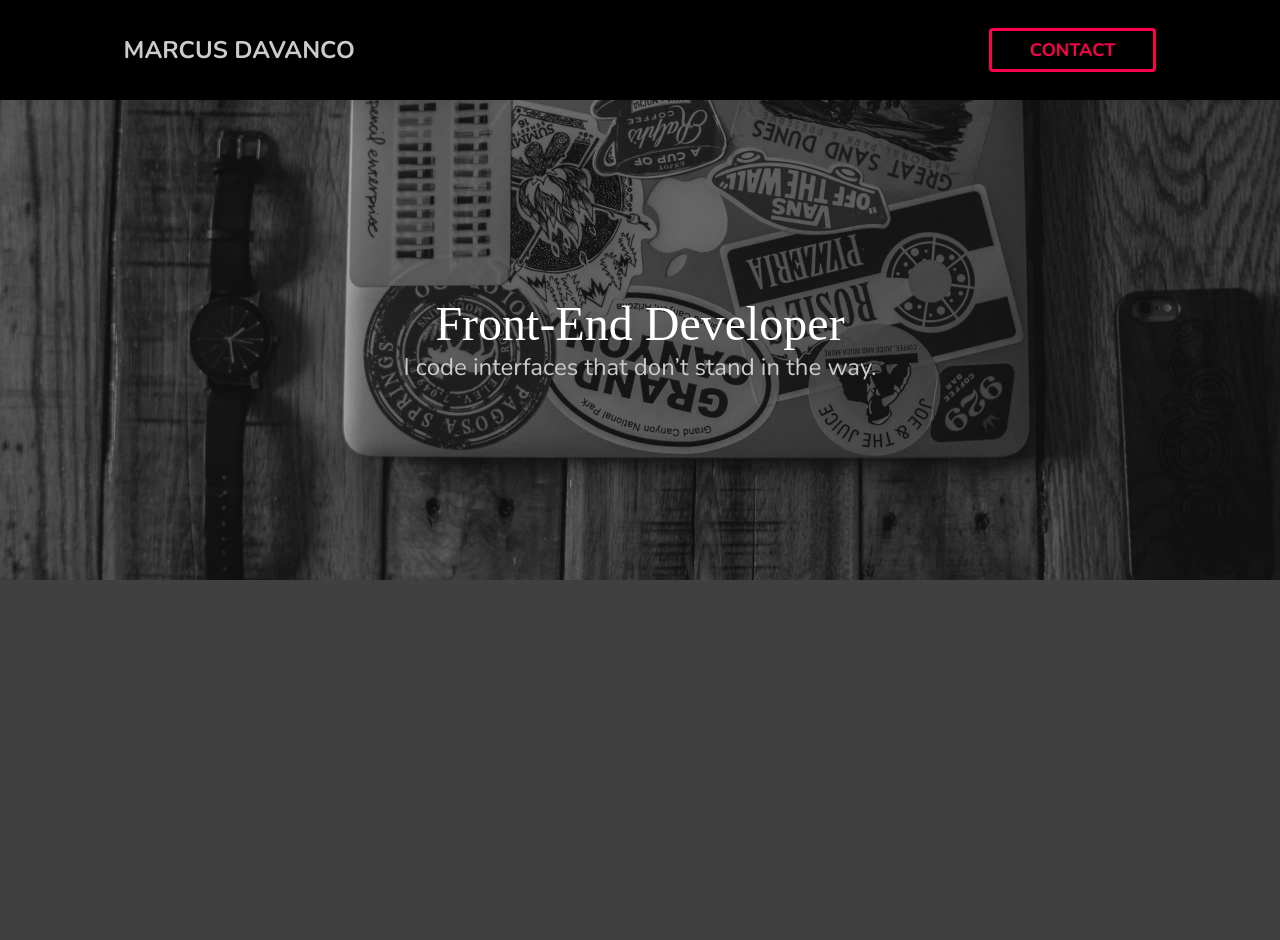
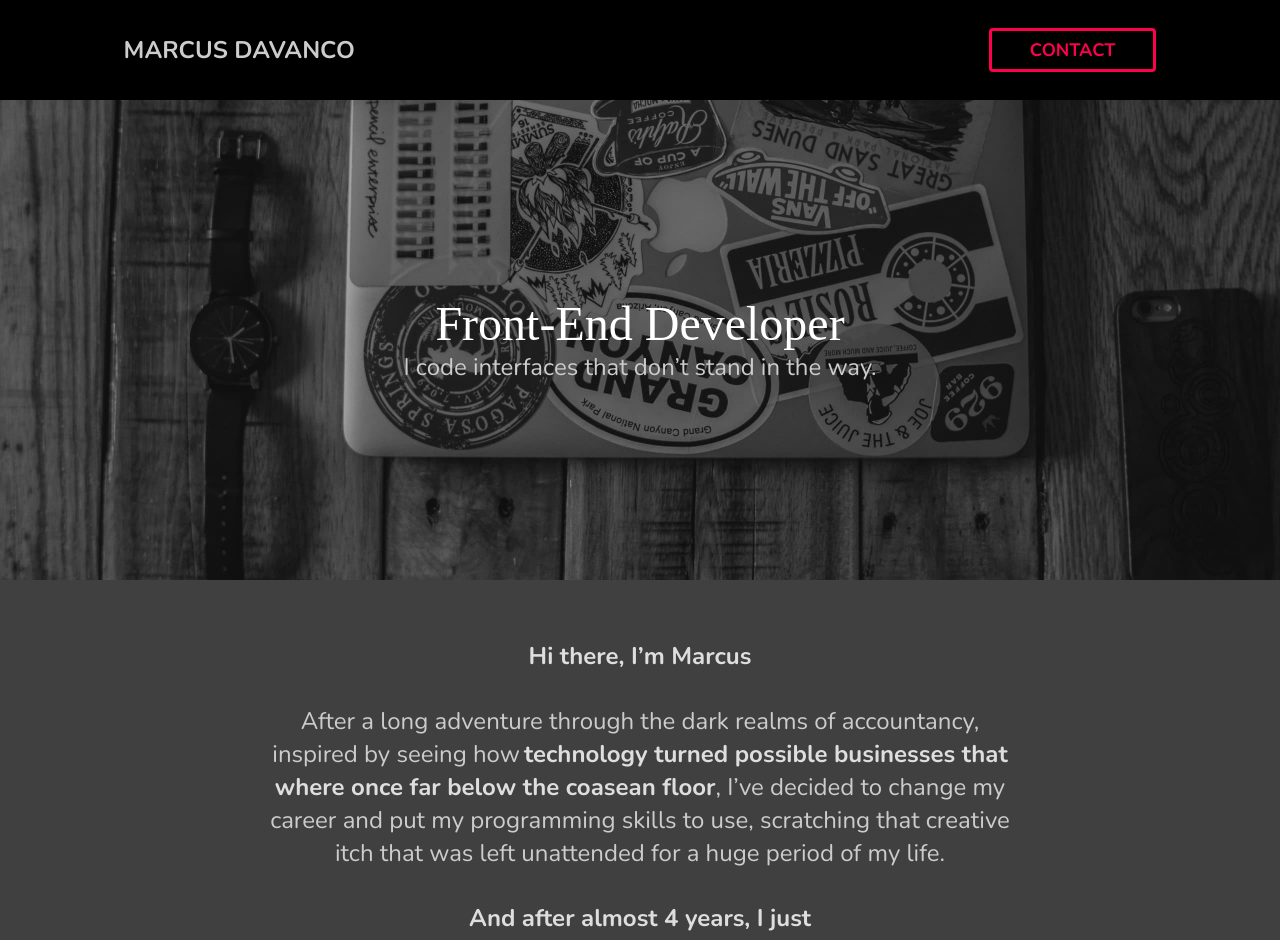
Before and after one commit to marcusdavanco/marcusdavanco.github.io, a React (Vite) app: page / in a window 1280 px wide. Shown: the top 940 px of the page. Before the commit the page ends 800 px from the top, so only its background shows below. Built offline with nearby package versions, Linux system fonts and the light colour scheme; a web font is replaced by a local one.

Commit message:
feat: intro

```diff
--- a/src/App.tsx
+++ b/src/App.tsx
@@ -1,6 +1,7 @@
 import GlobalStyle from "./styles/global";
 import { Header } from "./components/header";
 import { Banner } from "./components/banner";
+import { Intro } from "./components/intro";
 
 function App() {
   return (
@@ -8,6 +9,7 @@ function App() {
       <GlobalStyle />
       <Header />
       <Banner />
+      <Intro />
     </>
   );
 }
--- a/src/components/banner/styles.ts
+++ b/src/components/banner/styles.ts
@@ -2,7 +2,7 @@ import styled from "styled-components";
 
 import Banner from "../../assets/Banner.jpg";
 
-export const Container = styled.div`
+export const Container = styled.section`
   height: 30rem;
   width: 100%;
   background-image: url(${Banner});
--- /dev/null
+++ b/src/components/intro/index.tsx
@@ -0,0 +1,21 @@
+import { Container, Text } from "./styles";
+
+export const Intro = () => {
+  return (
+    <Container>
+      <Text>Hi there, I’m Marcus</Text>
+      <Text>
+        After a long adventure through the dark realms of accountancy, inspired
+        by seeing how
+        <span>
+          technology turned possible businesses that where once far below the
+          coasean floor
+        </span>
+        , I’ve decided to change my career and put my programming skills to use,
+        scratching that creative itch that was left unattended for a huge period
+        of my life.
+      </Text>
+      <Text>And after almost 4 years, I just can’t get enough of it.</Text>
+    </Container>
+  );
+};
--- /dev/null
+++ b/src/components/intro/styles.ts
@@ -0,0 +1,38 @@
+import styled from "styled-components";
+
+export const Container = styled.section`
+  display: flex;
+  flex-direction: column;
+  align-items: center;
+  height: 29.813rem;
+  margin: 3.75rem 0;
+`;
+
+export const Text = styled.p`
+  &:first-of-type,
+  &:last-of-type {
+    font-weight: 700;
+    font-size: 1.5rem;
+    line-height: 2.063rem;
+    margin-bottom: 2rem;
+    color: #dedede;
+    max-width: 22.313rem;
+    text-align: center;
+  }
+
+  &:nth-of-type(2) {
+    font-weight: 400;
+    font-size: 1.5rem;
+    line-height: 2.063rem;
+    margin-bottom: 2rem;
+    color: #ccc;
+    max-width: 47.188rem;
+    text-align: center;
+
+    span {
+      font-weight: 900;
+      margin-left: 0.25rem;
+      color: #dedede;
+    }
+  }
+`;
```
